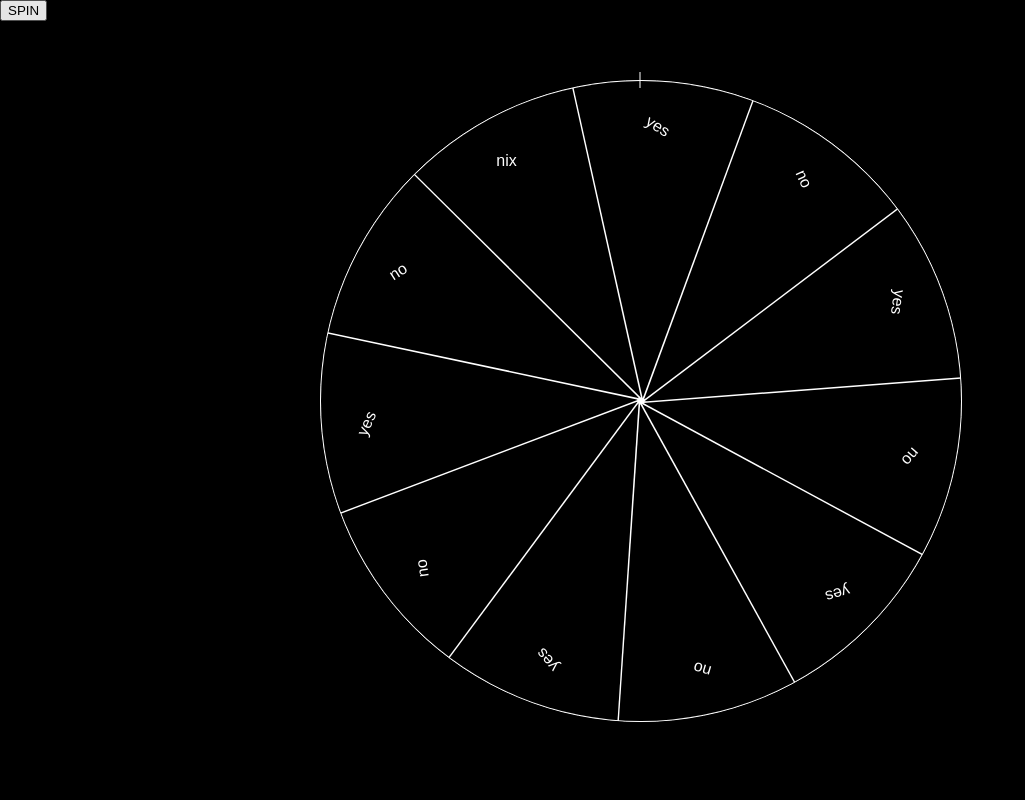
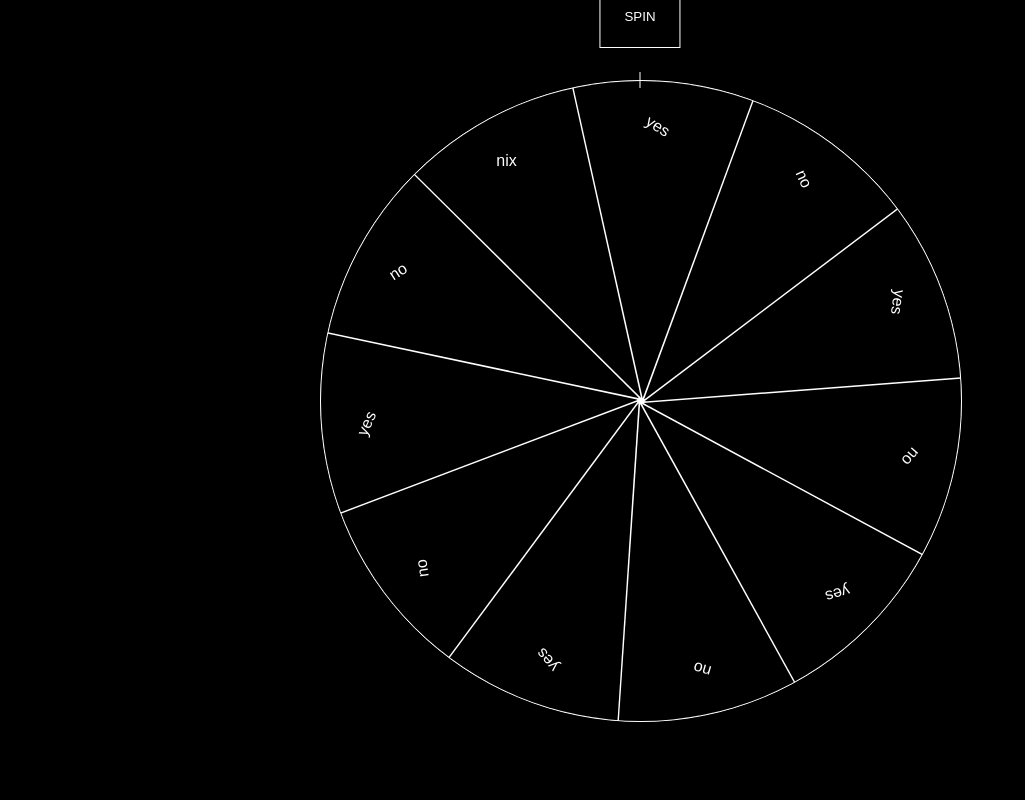
Before and after one commit to Oyundari11/picker, a plain HTML site: page index.html in a window 1280 px wide. Shown: the whole page, without its empty margins (0-1025 px from the left). Drawn offline with Linux system fonts and the light colour scheme.

Commit message:
[ADD] button style

```diff
--- a/style.css
+++ b/style.css
@@ -71,6 +71,20 @@ body {
   transform: translate(-50%, -50%);
 }
 
+button {
+  position: absolute;
+  top: calc(50% - 30dvw);
+  left: 50%;
+  transform: translate(-50%, -50%);
+  width: auto;
+  height: 5dvw;
+  background-color: transparent;
+  border: 1px solid var(--white);
+  color: var(--white);
+  padding: 0 1.5rem;
+  cursor: pointer;
+}
+
 .pointer {
   position: absolute;
   top: -8px;
@@ -82,11 +96,12 @@ body {
   z-index: 10;
 }
 
+
 .wheel {
   width: 100%;
   height: 100%;
   border-radius: 50%;
-  border: 1px solid #fff;
+  border: 1px solid var(--white);
   position: relative;
   overflow: hidden;
   transition: transform 4s ease-out;
@@ -97,7 +112,6 @@ body {
   position: absolute;
   width: 50%;
   height: 50%;
-  background: var(--clr);
   transform-origin: 100% 100%;
   transform: rotate(calc(32.72727deg * var(--i))); /* 360 / 11 = 32.72727 */
   clip-path: polygon(0 0, 78% 0, 100% 99%);
```
